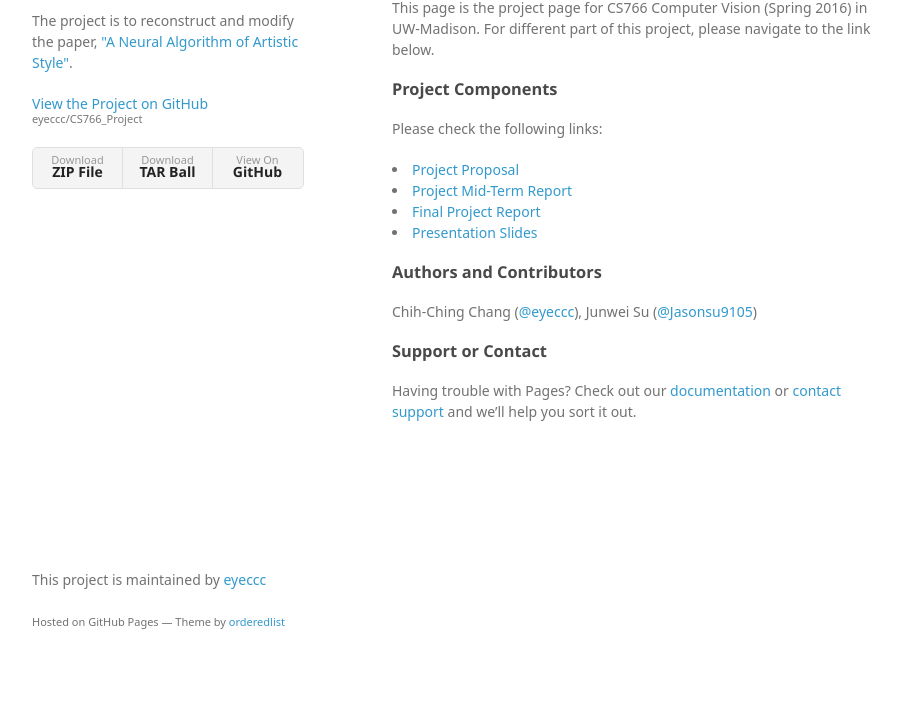
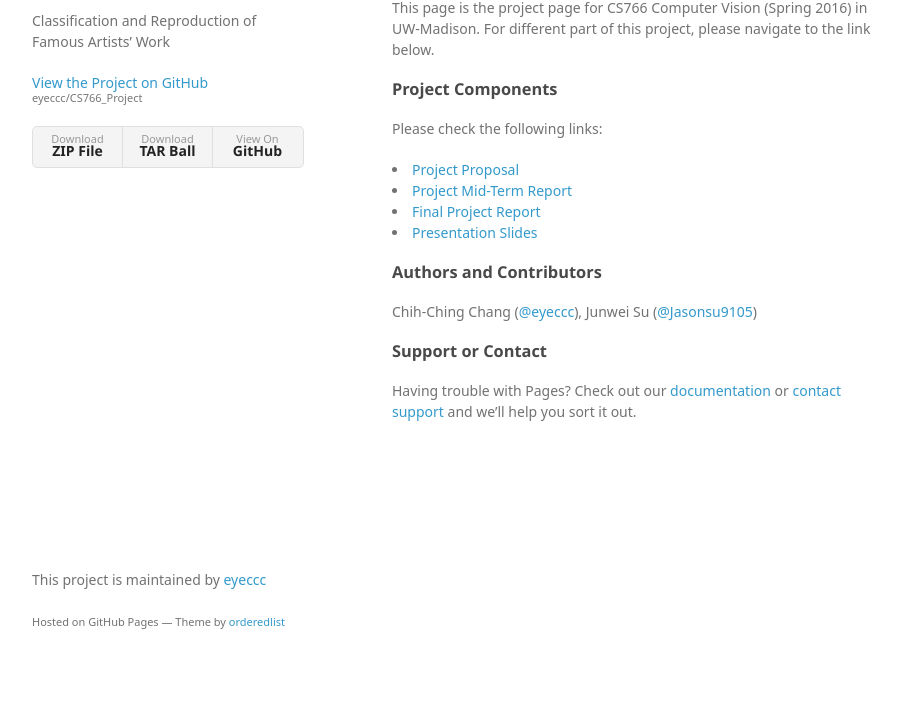
Before and after one commit to eyeccc/CS766_Project, a plain HTML site: page index.html in a window 1280 px wide. Shown: the part 99-800 px from the top of the page, without its empty margins (178-1079 px from the left). Drawn offline with Linux system fonts and the light colour scheme; a web font is replaced by a local one.

Commit message:
Update index.html

```diff
--- a/index.html
+++ b/index.html
@@ -17,8 +17,7 @@
       <header>
         <h1>CS766 Project</h1>
         <p>
-        The project is to reconstruct and modify the paper,
-        <a href="http://arxiv.org/pdf/1508.06576v2.pdf">"A Neural Algorithm of Artistic Style"</a>.
+        Classification and Reproduction of Famous Artists’ Work
         </p>
 
         <p class="view"><a href="https://github.com/eyeccc/CS766_Project">View the Project on GitHub <small>eyeccc/CS766_Project</small></a></p>
```
